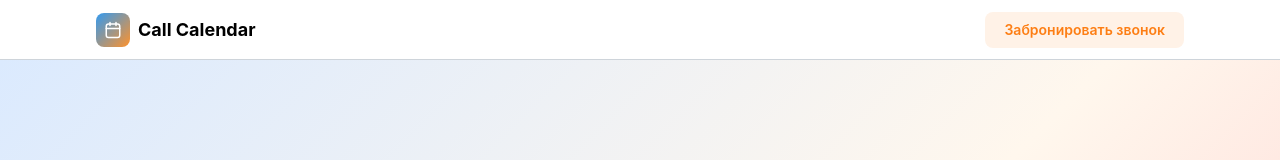
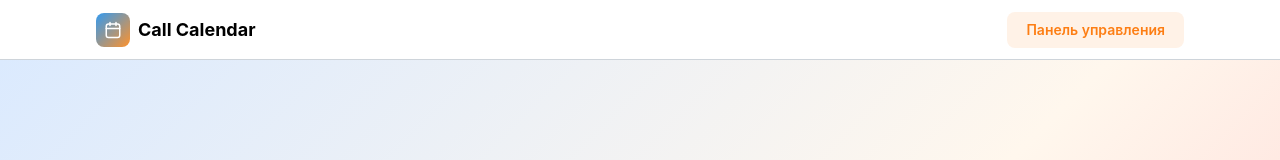
Before and after one commit to VolgnaGath/ai-for-developers-project-386, a React (Vite) app in the folder frontend/: page / in a window 1280 px wide. Shown: the top 160 px of the page. Built offline with nearby package versions, Linux system fonts and the light colour scheme; no server answers; what openapi-fetch would draw is missing.

Commit message:
feat: add admin panel link to public header (#10)
Co-authored-by: ilyalogutov <dwyane2009@yandex.ru>

```diff
--- a/frontend/src/layouts/PublicLayout.tsx
+++ b/frontend/src/layouts/PublicLayout.tsx
@@ -12,8 +12,8 @@ export default function PublicLayout() {
       <header className={styles.header}>
         <Container size={1120} className={styles.headerInner}>
           <Brand />
-          <Button component={Link} to="/book" variant="light" size="sm">
-            Забронировать звонок
+          <Button component={Link} to="/admin" variant="light" size="sm">
+            Панель управления
           </Button>
         </Container>
       </header>
```
Also changed, not shown: 2 other files (tests, documents, lock files or other folders).
